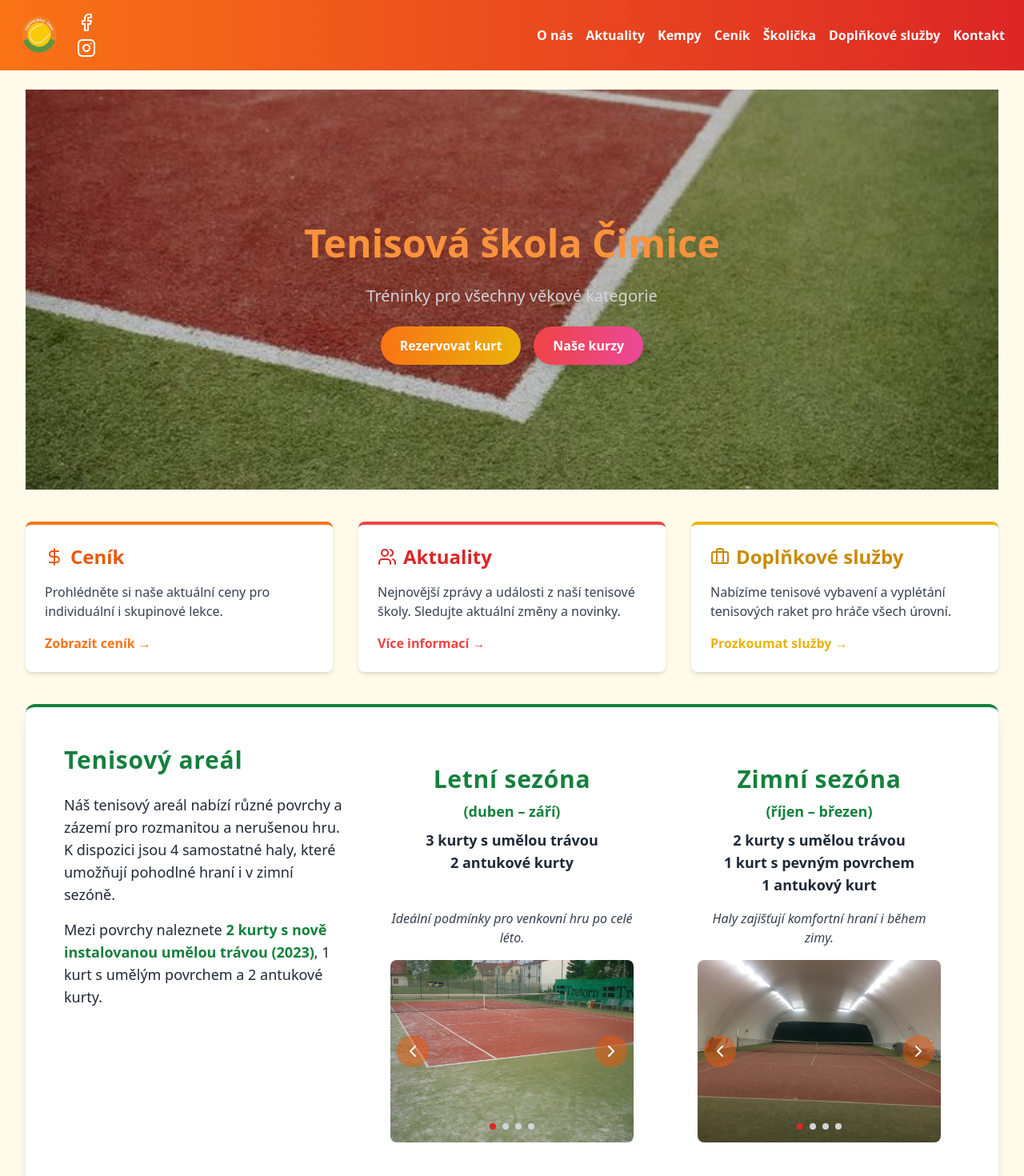
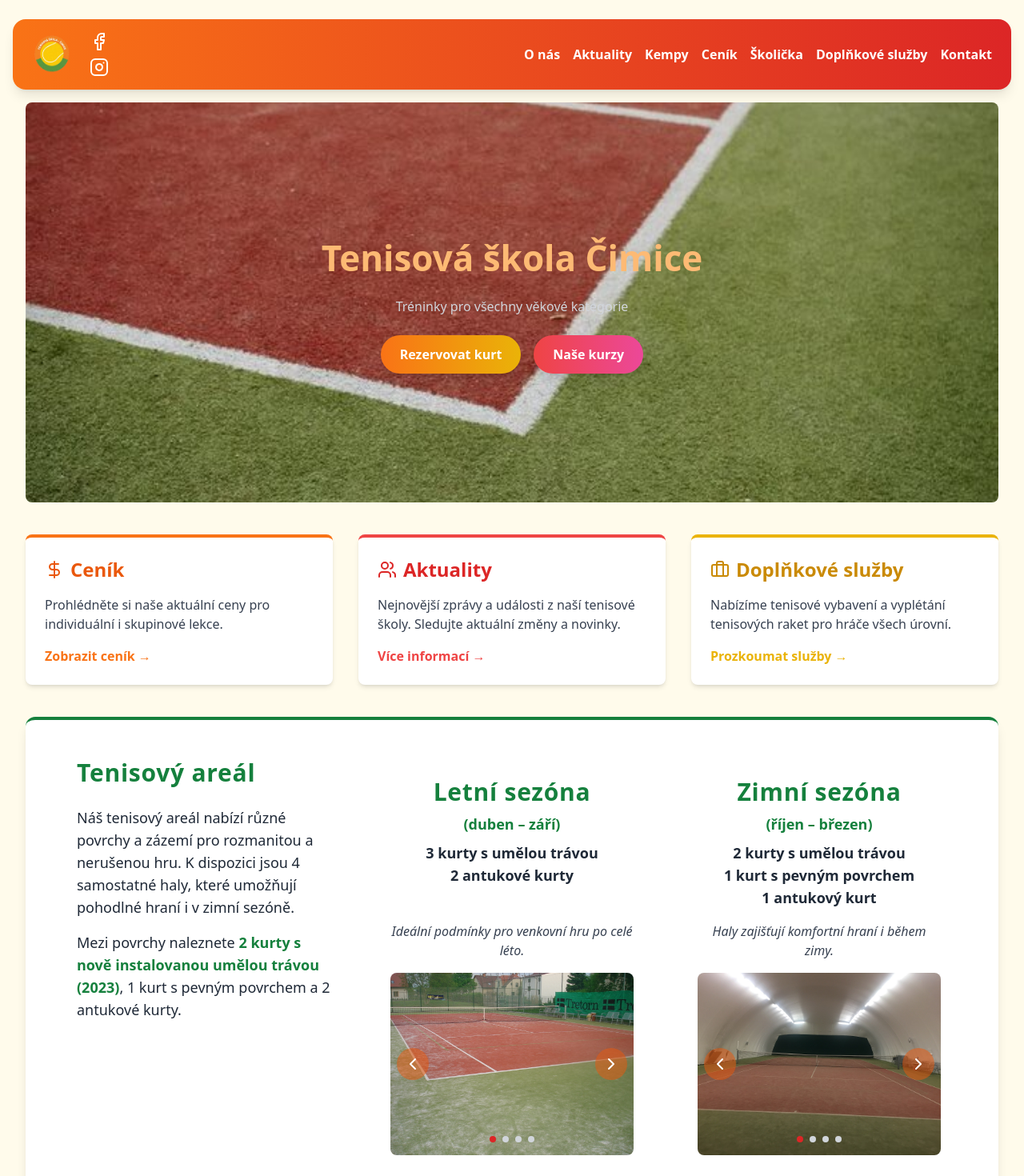
Before and after one commit to adampeters0n/teniscimice, a React (Create React App) app: page /#/ in a window 1280 px wide. Shown: the top 1470 px of the page at 80% size. Built offline with nearby package versions, Linux system fonts and the light colour scheme.

Commit message:
github pages

```diff
--- a/src/Kempytenis.js
+++ b/src/Kempytenis.js
@@ -212,7 +212,7 @@ const Kempytenis = () => {
       <main className="pt-20 max-w-7xl mx-auto mt-8 px-4 sm:px-6 lg:px-8">
         <section className="bg-white rounded-lg shadow-lg p-12 mb-16">
           <h1 className="text-5xl font-extrabold mb-6 text-orange-600 text-center">
-            Letní prázdninové akce 2024
+            Tenisové kempy
           </h1>
 
           <p className="text-lg mb-8 text-gray-700 text-center max-w-xl mx-auto leading-relaxed">
--- a/src/Minitenis.js
+++ b/src/Minitenis.js
@@ -116,7 +116,7 @@ const Minitenis = () => {
     <div className="flex flex-col lg:flex-row items-center justify-between mb-12">
       <div className="lg:w-1/2">
         <h1 className="text-5xl font-extrabold mb-6 text-orange-600 text-center">
-          Školička Minitenisu
+          Školička Minitenis
         </h1>
         <p className="text-lg mb-10 text-gray-600 text-center max-w-2xl mx-auto leading-relaxed">
           Pro děti od 4 až 7 let: Seznamte své děti s tenisem s pomocí speciálních pomůcek a her!
--- a/src/Newhomepage.js
+++ b/src/Newhomepage.js
@@ -84,10 +84,8 @@ const Newhomepage = () => {
     <div className="min-h-screen bg-amber-50">
 
       {/* Upravíme header tak, aby se obsah fixně vycentroval a neroztahoval */}
-      <header className="bg-gradient-to-r from-orange-500 to-red-600 text-white fixed top-0 left-0 right-0 z-50">
-        {/* Obalíme nav do kontejneru s max šířkou a centrováním */}
-        <div className="max-w-screen-xl mx-auto py-4 px-6">
-          <nav className="flex justify-between items-center">
+      <header className="bg-gradient-to-r from-orange-500 to-red-600 text-white fixed top-6 left-4 right-4 z-50 px-6 py-4 rounded-b-2xl rounded-t-2xl shadow-lg">
+  <nav className="max-w-screen-xl mx-auto flex justify-between items-center">
     <div className="flex items-center">
       <Link to="/">
         <img
@@ -97,8 +95,8 @@ const Newhomepage = () => {
           className="h-12 w-12 mr-2"
         />
       </Link>
+      {/* Odebrán text "Tenis Čimice", zachovány sociální ikony */}
       <div className="ml-4 flex flex-col items-center">
-                {/* Externí odkazy mohou zůstat <a> */}
         <a
           href="https://www.facebook.com/people/Kate%C5%99ina-Peterkov%C3%A1/pfbid0TncMRnyejaJkEkYUzi36H7si3prwYeLDfqJiudBjHMHcPPrWKEeyokFt3Nctphj2l/"
           target="_blank"
@@ -118,6 +116,7 @@ const Newhomepage = () => {
       </div>
     </div>
 
+    {/* Hamburger menu pro mobilní zobrazení */}
     <div className="flex items-center md:hidden">
       <button onClick={toggleMenu} aria-label="Toggle Menu">
         {isMenuOpen ? (
@@ -153,7 +152,7 @@ const Newhomepage = () => {
 
     {/* Menu pro mobily */}
     <div
-              className={`md:hidden fixed top-16 right-0 w-64 bg-white text-black shadow-lg transform transition-transform ${
+      className={`md:hidden fixed top-[4.5rem] right-0 w-64 bg-white text-black shadow-lg transform transition-transform ${
         isMenuOpen ? 'translate-x-0' : 'translate-x-full'
       } rounded-lg overflow-hidden`}
     >
@@ -181,25 +180,25 @@ const Newhomepage = () => {
       </ul>
     </div>
   </nav>
-        </div>
 </header>
 
+
       {/* Omezíme i hlavní část stránky na max šířku */}
-      <main className="pt-20 max-w-screen-xl mx-auto mt-8 mb-16 px-4 sm:px-6 lg:px-8">
+      <main className="pt-20 max-w-screen-xl mx-auto mt-12 mb-16 px-4 sm:px-6 lg:px-8">
         <section
-          className="relative bg-cover bg-center h-[500px] text-white flex items-center justify-center mb-10"
+          className="relative bg-cover rounded-lg bg-center h-[500px] text-white flex items-center justify-center mb-10"
           style={{
             backgroundImage: `url(${process.env.PUBLIC_URL}/teniskoberec.jpg)`,
             backgroundSize: 'cover',
             backgroundPosition: 'center'
           }}
         >
-          <div className="absolute inset-0 bg-black opacity-10"></div>
+          <div className="absolute inset-0 opacity-10"></div>
           <div className="relative z-10 text-center">
-            <h1 className="text-[48px] font-bold mb-4 text-orange-400">
+            <h1 className="text-[44px] font-bold mb-4 text-orange-300">
               Tenisová škola Čimice
             </h1>
-            <p className="text-xl mb-6 text-gray-300">
+            <p className="text-l mb-6 text-gray-300">
               Tréninky pro všechny věkové kategorie
             </p>
             <div className="flex justify-center space-x-4">
@@ -288,20 +287,24 @@ const Newhomepage = () => {
 
         <section className="bg-white rounded-xl shadow-lg p-12 border-t-4 border-green-700 hover:shadow-xl transition-all duration-300">
   <div className="grid lg:grid-cols-3 gap-8 items-start">
-            <div className="lg:col-span-1 text-left flex flex-col justify-center max-w-md mx-auto lg:mx-0">
+    {/* Odstraněno max-w-md mx-auto, nahrazeno px-4 */}
+    <div className="lg:col-span-1 text-left flex flex-col justify-center px-4">
       <h2 className="text-3xl font-extrabold tracking-wide text-green-700 mb-6">
         Tenisový areál
       </h2>
       <p className="text-gray-800 text-lg mb-4 leading-relaxed">
-                Náš tenisový areál nabízí různé povrchy a zázemí pro rozmanitou a nerušenou hru. K dispozici jsou 4 samostatné haly, které umožňují pohodlné hraní i v zimní sezóně.
+        Náš tenisový areál nabízí různé povrchy a zázemí pro rozmanitou a nerušenou hru.
+        K dispozici jsou 4 samostatné haly, které umožňují pohodlné hraní i v zimní sezóně.
       </p>
       <p className="text-gray-800 text-lg leading-relaxed">
-                Mezi povrchy naleznete <span className="font-semibold text-green-700">2 kurty s nově instalovanou umělou trávou (2023)</span>, 1 kurt s umělým povrchem a 2 antukové kurty.
+        Mezi povrchy naleznete <span className="font-semibold text-green-700">
+          2 kurty s nově instalovanou umělou trávou (2023)
+        </span>, 1 kurt s pevným povrchem a 2 antukové kurty.
       </p>
     </div>
 
             {/* Letní sezóna */}
-            <div className="lg:col-span-1 flex flex-col items-center text-center pl-6 p-6 rounded-lg bg-white-50 hover:shadow-lg transition duration-300 transform">
+            <div className="lg:col-span-1 flex flex-col items-center text-center pl-6 p-6 rounded-lg bg-white-50 transition duration-300 transform">
               <h3 className="text-3xl font-bold text-green-700 tracking-wide mb-2">Letní sezóna</h3>
               <p className="text-green-700 text-lg font-bold mb-2">(duben – září)</p>
               <ul className="text-gray-800 mb-4 leading-relaxed text-lg">
@@ -316,7 +319,7 @@ const Newhomepage = () => {
             </div>
 
             {/* Zimní sezóna */}
-            <div className="lg:col-span-1 flex flex-col items-center text-center pl-6 p-6 bg-white-50 rounded-lg hover:shadow-lg transition duration-300 transform">
+            <div className="lg:col-span-1 flex flex-col items-center text-center pl-6 p-6 bg-white-50 rounded-lg transition duration-300 transform">
               <h3 className="text-3xl font-bold text-green-700 tracking-wide mb-2">Zimní sezóna</h3>
               <p className="text-green-700 text-lg font-bold mb-2">(říjen – březen)</p>
               <ul className="text-gray-800 mb-4 leading-relaxed text-lg">
@@ -334,7 +337,8 @@ const Newhomepage = () => {
 
         <section className="bg-white rounded-xl shadow-lg p-12 border-t-4 border-blue-600 hover:shadow-xl transition-all duration-300 mt-10">
   <div className="grid lg:grid-cols-3 gap-8 items-start">
-            <div className="lg:col-span-1 text-left flex flex-col justify-center max-w-md mx-auto lg:mx-0">
+    {/* Odstraněno max-w-md mx-auto, nahrazeno px-4 */}
+    <div className="lg:col-span-1 text-left flex flex-col justify-center px-4">
       <h2 className="text-3xl font-extrabold tracking-wide text-blue-700 mb-6">
         Trenérský tým
       </h2>
--- a/src/Novinky.js
+++ b/src/Novinky.js
@@ -717,19 +717,15 @@ const newsItems = [
         </nav>
       </header>
       {/* Hlavní obsah */}
-      <main className="pt-20 max-w-7xl mx-auto mt-8 px-4 sm:px-6 lg:px-8">
-        <section className="mb-16 p-12">
-          <h1 className="text-5xl font-extrabold mb-6 text-orange-600 text-center">
+      <main className="pt-20 max-w-7xl mx-auto mt-20 px-4 sm:px-6 lg:px-8">
+  <section className="p-0 mb-16">
+    <h1 className="text-5xl font-extrabold mb-8 text-orange-600 text-center">
       Aktuality
     </h1>
-
     {/* Zobrazení novinek v kartách */}
-          <div className="flex flex-col gap-8">
+    <div className="flex flex-col gap-6">
       {newsItems.map((item, index) => (
-    <div
-      key={index}
-      className="bg-white rounded-lg shadow-lg p-6 flex flex-col"
-    >
+        <div key={index} className="bg-white rounded-lg shadow-lg p-4 flex flex-col">
           <h2 className="text-2xl font-bold mb-2 text-red-600">
             {item.title}
           </h2>
@@ -738,9 +734,10 @@ const newsItems = [
         </div>
       ))}
     </div>
-
   </section>
 </main>
+
+
 
       {/* Footer */}
       <footer className="bg-gray-800 text-white px-4 sm:px-6 lg:px-8">
--- a/src/Onasnas.js
+++ b/src/Onasnas.js
@@ -19,19 +19,19 @@ const Onasnas = () => {
   return (
     <div className="min-h-screen bg-amber-50">
       {/* HEADER */}
-      <header className="bg-gradient-to-r from-orange-500 to-red-600 text-white fixed top-0 left-0 right-0 z-50">
-        {/* Obal s maximální šířkou a centrováním */}
-        <div className="max-w-screen-xl mx-auto py-4 px-6">
-          <nav className="flex justify-between items-center">
+      <header className="bg-gradient-to-r from-orange-500 to-red-600 text-white fixed top-0 left-0 right-0 z-50 py-4 px-6">
+        <nav className="max-w-screen-xl mx-auto flex justify-between items-center">
           <div className="flex items-center">
             <Link to="/">
               <img
+                // Logo z public složky
                 src={`${process.env.PUBLIC_URL}/logocimice.png`}
                 alt="Tenis Čimice Logo"
                 className="h-12 w-12 mr-2"
               />
             </Link>
             <div className="ml-4 flex flex-col items-center">
+              {/* Externí odkazy mohou zůstat <a> */}
               <a
                 href="https://www.facebook.com/people/Kate%C5%99ina-Peterkov%C3%A1/pfbid0TncMRnyejaJkEkYUzi36H7si3prwYeLDfqJiudBjHMHcPPrWKEeyokFt3Nctphj2l/"
                 target="_blank"
@@ -67,21 +67,14 @@ const Onasnas = () => {
               <li key={item} className="flex-shrink-0">
                 <Link
                   to={
-                      item === 'O nás'
-                        ? '/o-nas'
-                        : item === 'Aktuality'
-                        ? '/aktuality'
-                        : item === 'Kempy'
-                        ? '/kempy'
-                        : item === 'Ceník'
-                        ? '/cenik'
-                        : item === 'Školička'
-                        ? '/skolicka'
-                        : item === 'Doplňkové služby'
-                        ? '/doplnkove-sluzby'
-                        : item === 'Kontakt'
-                        ? '/kontakt'
-                        : '/'
+                    item === 'O nás' ? '/o-nas' :
+                    item === 'Aktuality' ? '/aktuality' :
+                    item === 'Kempy' ? '/kempy' :
+                    item === 'Ceník' ? '/cenik' :
+                    item === 'Školička' ? '/skolicka' :
+                    item === 'Doplňkové služby' ? '/doplnkove-sluzby' :
+                    item === 'Kontakt' ? '/kontakt' :
+                    '/'
                   }
                   className="hover:text-yellow-300 transition duration-300 font-semibold"
                 >
@@ -90,8 +83,6 @@ const Onasnas = () => {
               </li>
             ))}
           </ul>
-          </nav>
-        </div>
 
           {/* Menu pro mobily */}
           <div
@@ -104,21 +95,14 @@ const Onasnas = () => {
                 <li key={item} className="border-b border-gray-300">
                   <Link
                     to={
-                    item === 'O nás'
-                      ? '/o-nas'
-                      : item === 'Aktuality'
-                      ? '/aktuality'
-                      : item === 'Kempy'
-                      ? '/kempy'
-                      : item === 'Ceník'
-                      ? '/cenik'
-                      : item === 'Školička'
-                      ? '/skolicka'
-                      : item === 'Doplňkové služby'
-                      ? '/doplnkove-sluzby'
-                      : item === 'Kontakt'
-                      ? '/kontakt'
-                      : '/'
+                      item === 'O nás' ? '/o-nas' :
+                      item === 'Aktuality' ? '/aktuality' :
+                      item === 'Kempy' ? '/kempy' :
+                      item === 'Ceník' ? '/cenik' :
+                      item === 'Školička' ? '/skolicka' :
+                      item === 'Doplňkové služby' ? '/doplnkove-sluzby' :
+                      item === 'Kontakt' ? '/kontakt' :
+                      '/'
                     }
                     className="block px-4 py-2 hover:bg-gray-200 transition duration-300"
                     onClick={() => setIsMenuOpen(false)}
@@ -129,6 +113,7 @@ const Onasnas = () => {
               ))}
             </ul>
           </div>
+        </nav>
       </header>
 
       {/* MAIN */}
--- a/src/Prising.js
+++ b/src/Prising.js
@@ -111,7 +111,7 @@ const Prising = () => {
       <main className="pt-20 max-w-7xl mx-auto mt-8 px-4 sm:px-6 lg:px-8">
   <section className="bg-white rounded-lg shadow-lg p-12 mb-16">
     <h1 className="text-5xl font-extrabold mb-6 text-orange-600 text-center">
-      Ceník tenisové školy
+      Ceník
     </h1>
     <p className="text-lg mb-10 text-gray-600 text-center max-w-2xl mx-auto">
       Vyberte si z našich tréninků a pronájmů. Nabízíme letní i zimní možnosti s flexibilními tarify.
```
Lines whose indentation alone changed are shown as unchanged.
